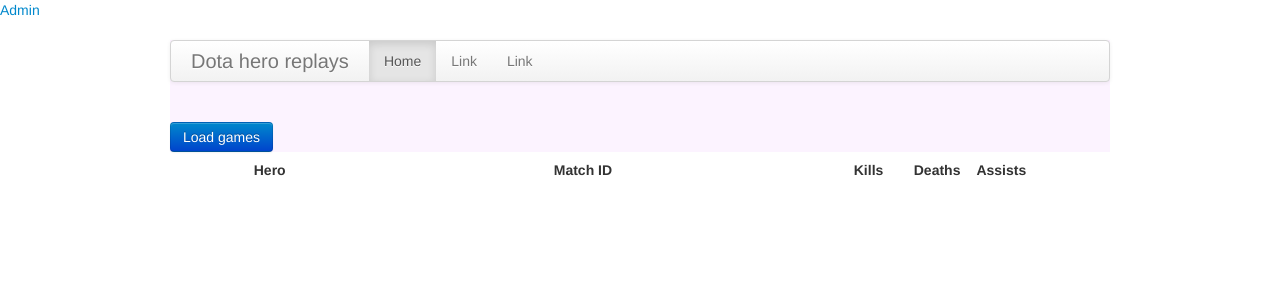
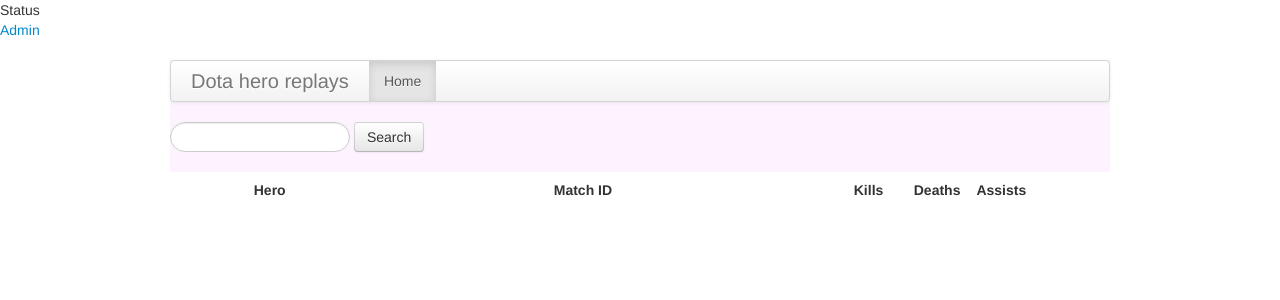
Before and after one commit to Spacejoker/dota-rep, a Flask app: page /matches_list in a window 1280 px wide. Shown: the top 300 px of the page. Run offline with Flask 2, Linux system fonts and the light colour scheme; data that the repository does not hold is empty; parts of the project's set-up code (start-up, migrations or seed data) failed here and were passed over; some libraries are stand-ins or nearby versions.

Commit message:
Basic use case now working

```diff
--- a/app.py
+++ b/app.py
@@ -34,6 +34,7 @@ def scrape_game():
             print 'problem with game ' + str(m_id)
 
     return jsonify()
+
 @app.route('/admin/_scrape_player')
 def scrape_player():
     print 'a'
@@ -61,7 +62,7 @@ def load_games():
     print 'server'
     hero_name = request.args.get('hero_name')
     matches = db.find_match(hero_name)
-    print 'a'
+    print 'Recieved heroname:  ' + str(hero_name)
     #process result before showing
     for m in matches:
         m['summary'] = 'The summary'
--- a/persist.py
+++ b/persist.py
@@ -7,14 +7,12 @@ from urlparse import urlparse
 class Database():
 
     def __init__(self):
-#        print 'initializing db connection'
         try:
             # Get a connection
             conn = pymongo.Connection(os.environ.get('MONGOHQ_URL'))
             # Get the database
             db = conn[urlparse(os.environ.get('MONGOHQ_URL')).path[1:]]
         except:
-            #tb = traceback.format_exc()
             # Not on an app with the MongoHQ add-on, do some localhost action
             conn = pymongo.Connection('localhost', 27017)
             db = conn['dota']
@@ -77,7 +75,7 @@ class Database():
             self.hero_.remove({
                 'name' : name,
                 'type' : 'hero'}, safe=True)
-        return None
+            return None
 
     def remove_match(self):
         self.hero_.remove({'type' : 'match'}, safe=True)
--- a/templates/admin.html
+++ b/templates/admin.html
@@ -1,8 +1,8 @@
-{% extends "base.html" %}
+    {% extends "base.html" %}
 
-{% block head %}
+    {% block head %}
 
-<script type="text/javascript">
+    <script type="text/javascript">
 var myModel = {
     self: this,
     status: ko.observable('Status'),
--- a/templates/matches_list.html
+++ b/templates/matches_list.html
@@ -34,36 +34,40 @@ var myModel = {
 var $SCRIPT_ROOT = {{ request.script_root|tojson|safe }};
 $(function(){
         ko.applyBindings(myModel);
+        var all_heroes = ["Pugna", "Windrunner"];
         $.getJSON($SCRIPT_ROOT + '/_load_heroes', {
             }, function(data) {
             var heroes = data.data;
+
             for(var i = 0; i < heroes.length; i ++){
             self.myModel.addHero(heroes[i].name);
             }
             });
         });
 
-
 $(function() {
         $('button#load_games').bind('click', function() {
             $.getJSON($SCRIPT_ROOT + '/_load_games', {
-            hero_name: $('select[name="hero"]').val()
+hero_name: $('input[id=search]').val()
 }, function(data) {
 var d = data.matches;
 self.myModel.matches([]);
 for(var i = 0; i < d.length; i++){
 self.myModel.addRow(d[i]);
 }
+self.myModel.status('UPDATE');
 });
             return false;
             });
         });
-
     </script>
 
     {% endblock %}
 
     {% block body %}
+    <span data-bind="text: status"></span>
+    <div>
+    </div>
     <a href="/admin">Admin</a>
     <br/><br/>
     <div class="container" style="background-color: #FCF3FF">
@@ -72,19 +76,20 @@ $(function() {
                 <a class="brand" href="#">Dota hero replays</a>
                 <ul class="nav">
                     <li class="active"><a href="#">Home</a></li>
-            <li><a href="#">Link</a></li>
-            <li><a href="#">Link</a></li>
                 </ul>
             </div>
         </div>
-
+        <form class="form-search">
+            <input type="text" class="input-medium search-query" id="search">
+            <button type="submit" class="btn" id="load_games">Search</button>
+        </form>
+        <!--
         <table class="table">
             <tbody data-bind="foreach: heroes">
                 <td class="span4" data-bind="text: name"></td>
             </tbody>
         </table>
-
-<button id="load_games" class="btn btn-primary">Load games</button>
+        -->
     </div>
     <table class="table">
         <thead>
@@ -108,5 +113,4 @@ $(function() {
     </table>
 </div>
 
-
 {% endblock %}
```
Lines whose indentation alone changed are shown as unchanged.
